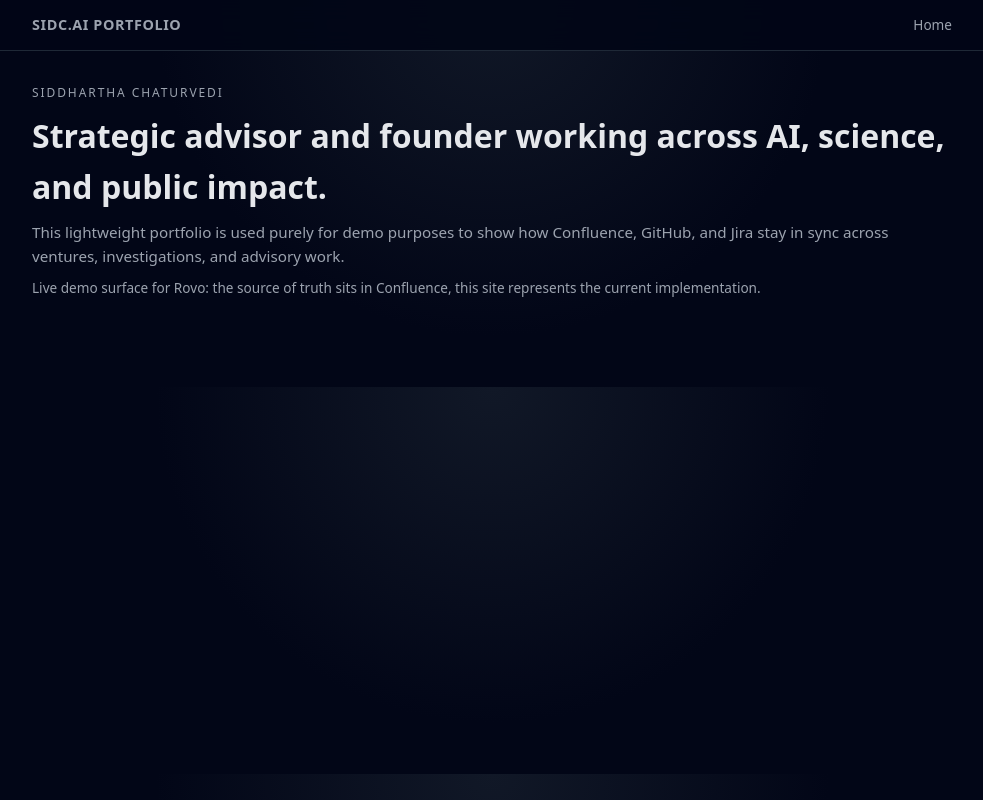
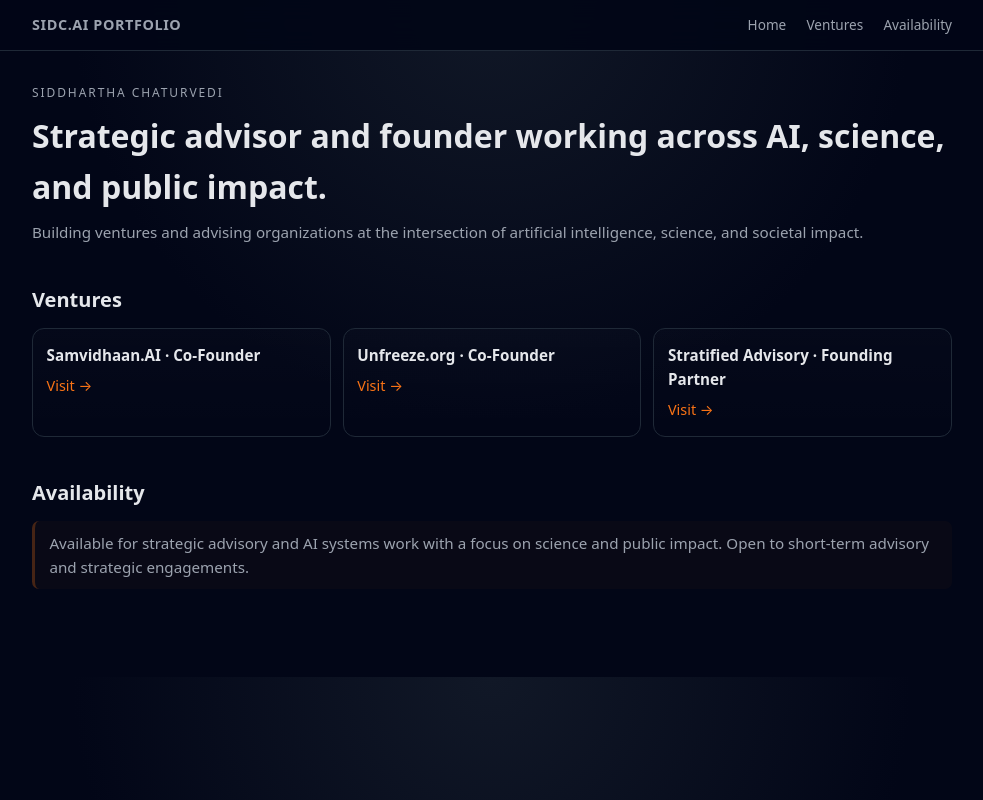
Before and after one commit to siddharthachaturvedi/sidc-portfolio, a plain HTML site: page index.html in a window 1280 px wide. Shown: the whole page, without its empty margins (148-1131 px from the left). Drawn offline with Linux system fonts and the light colour scheme.

Commit message:
Add ventures section and availability statement

```diff
--- a/index.html
+++ b/index.html
@@ -12,21 +12,39 @@
       <div class="nav-title">sidc.ai portfolio</div>
       <nav class="nav-links">
         <a href="#hero">Home</a>
+        <a href="#ventures">Ventures</a>
+        <a href="#availability">Availability</a>
       </nav>
     </div>
   </header>
-
   <main>
     <section id="hero">
       <div class="eyebrow">Siddhartha Chaturvedi</div>
       <h1>Strategic advisor and founder working across AI, science, and public impact.</h1>
-      <p>
-        This lightweight portfolio is used purely for demo purposes to show how
-        Confluence, GitHub, and Jira stay in sync across ventures, investigations, and advisory work.
-      </p>
-      <p class="tagline">
-        Live demo surface for Rovo: the source of truth sits in Confluence, this site represents the current implementation.
-      </p>
+      <p>Building ventures and advising organizations at the intersection of artificial intelligence, science, and societal impact.</p>
+    </section>
+
+    <section id="ventures">
+      <h2>Ventures</h2>
+      <div class="venture-list">
+        <div class="venture">
+          <h3>Samvidhaan.AI · Co-Founder</h3>
+          <a href="https://samvidhaan.ai">Visit →</a>
+        </div>
+        <div class="venture">
+          <h3>Unfreeze.org · Co-Founder</h3>
+          <a href="https://unfreeze.org">Visit →</a>
+        </div>
+        <div class="venture">
+          <h3>Stratified Advisory · Founding Partner</h3>
+          <a href="https://stratcorp.ai">Visit →</a>
+        </div>
+      </div>
+    </section>
+
+    <section id="availability">
+      <h2>Availability</h2>
+      <p class="availability-note">Available for strategic advisory and AI systems work with a focus on science and public impact. Open to short-term advisory and strategic engagements.</p>
     </section>
   </main>
   <script src="script.js" defer></script>
--- a/styles.css
+++ b/styles.css
@@ -136,6 +136,33 @@
   margin-bottom: 0.5rem;
 }
 
+/* Ventures section */
+.venture-list {
+  display: grid;
+  grid-template-columns: repeat(auto-fit, minmax(220px, 1fr));
+  gap: 0.75rem;
+}
+
+.venture {
+  background: linear-gradient(180deg, rgba(255,255,255,0.01), rgba(255,255,255,0.00));
+  border-radius: 0.75rem;
+  border: 1px solid var(--border);
+  padding: 0.85rem;
+}
+
+.venture h3 {
+  font-size: 0.95rem;
+  margin-bottom: 0.35rem;
+}
+
+.venture a {
+  color: var(--accent);
+  text-decoration: none;
+  font-size: 0.9rem;
+}
+
+.venture a:hover { text-decoration: underline; }
+
 .tagline {
   margin-top: 0.5rem;
   font-size: 0.85rem;
@@ -169,6 +196,15 @@
   padding-top: 0.75rem;
 }
 
+/* Availability statement */
+.availability-note {
+  background: rgba(249,115,22,0.03);
+  border-left: 3px solid rgba(249,115,22,0.25);
+  padding: 0.6rem 0.9rem;
+  border-radius: 0.45rem;
+  color: var(--muted);
+}
+
 @media (max-width: 600px) {
   h1 { font-size: 1.5rem; }
   main { padding-top: 1.5rem; }
```
